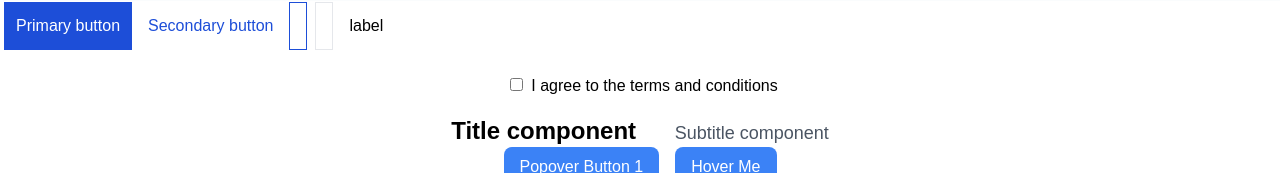
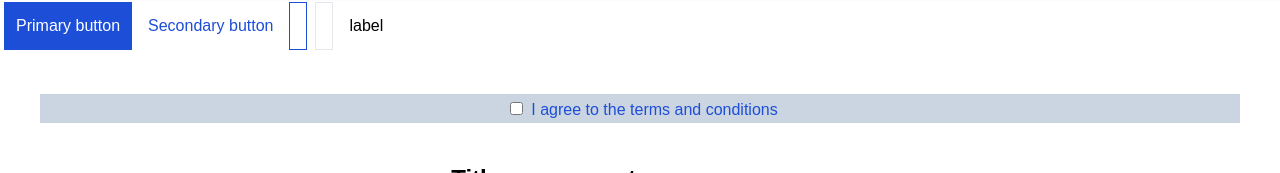
Before and after one commit to techdenali009/fe-colgate, a React (Vite) app: page /test in a window 1280 px wide. Shown: the part 122-295 px from the top of the page. Built offline with nearby package versions, Linux system fonts and the light colour scheme.

Commit message:
Refactored the code for checkbox component and made placeholder in the input field as optional.

```diff
--- a/src/libs/ui/src/atoms/Input/index.tsx
+++ b/src/libs/ui/src/atoms/Input/index.tsx
@@ -2,7 +2,7 @@ import React, { InputHTMLAttributes } from 'react';
 
 interface IInput extends InputHTMLAttributes<Element> {
     type: string,
-    placeholder: string,
+    placeholder?: string,
     className?: string
 }
 
--- a/src/libs/ui/src/molecules/CheckBox/Checkbox.tsx
+++ b/src/libs/ui/src/molecules/CheckBox/Checkbox.tsx
@@ -1,7 +1,8 @@
+import { Input } from '@ui/atoms/Input';
 import React, { ReactNode, InputHTMLAttributes, ChangeEventHandler, FocusEventHandler } from 'react';
 
 interface ICheckbox extends InputHTMLAttributes<HTMLInputElement> {
-    label?: ReactNode;
+    children?: ReactNode;
     checked?: boolean;
     onChange?: ChangeEventHandler<HTMLInputElement>;
     onFocus?: FocusEventHandler<HTMLInputElement>;
@@ -10,7 +11,7 @@ interface ICheckbox extends InputHTMLAttributes<HTMLInputElement> {
 }
 
 export const Checkbox: React.FC<ICheckbox> = ({
-    label,
+    children,
     checked,
     onChange,
     onFocus,
@@ -19,7 +20,8 @@ export const Checkbox: React.FC<ICheckbox> = ({
     ...rest
 }) => (
     <label className={`checkbox-container ${className}`}>
-        <input className='cursor-pointer hover:font-bold m-2'
+        <Input
+            className='cursor-pointer hover:font-bold m-2'
             type="checkbox"
             checked={checked}
             onChange={onChange}
@@ -27,6 +29,6 @@ export const Checkbox: React.FC<ICheckbox> = ({
             onBlur={onBlur}
             {...rest}
         />
-        {label && <span className="checkbox-label">{label}</span>}
+        {children && <span className="cursor-pointer">{children}</span>}
     </label>
 );
--- a/src/libs/ui/src/templates/TestPageTemplate/index.tsx
+++ b/src/libs/ui/src/templates/TestPageTemplate/index.tsx
@@ -43,13 +43,15 @@ export const TestTemplatePage: React.FC<ISearchbar> = ({ onSubmit }) => {
                     <ButtonWithIcon children={undefined} />
                     <LabelButton>label</LabelButton>
                 </div>
-{/* Checkbox Section */}
-<div className="mb-4">
+                    {/* Checkbox Section */}
+                <div className="flex m-10 justify-center bg-slate-300 text-blue-700">
                     <Checkbox
-                        label="I agree to the terms and conditions"
                         checked={isChecked}
                         onChange={handleCheckboxChange}
-                    />
+                        >
+                            I agree to the terms and conditions
+                    </Checkbox>
+
                 </div>
 
 
```
